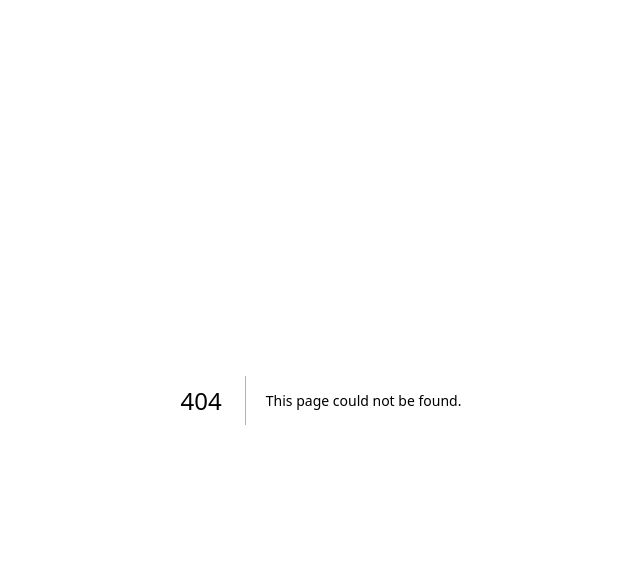
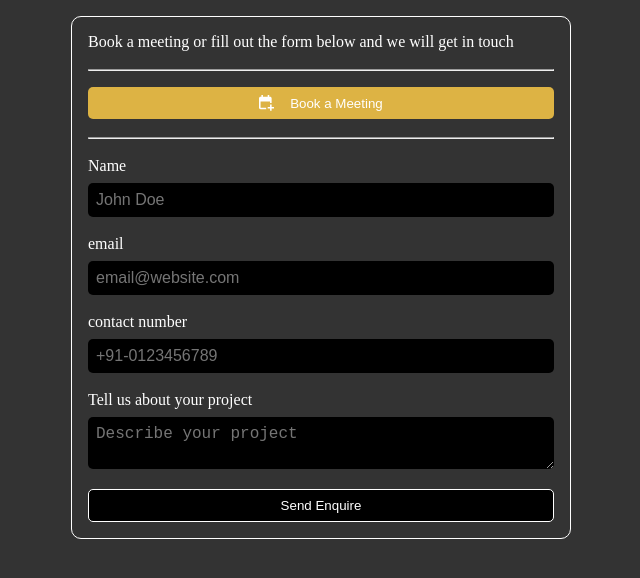
Before and after one commit to divyanshchahar/website, a Next.js app: page /contactus in a window 1280 px wide. Before the commit this address had no page. Shown: the top 578 px of the page, without its empty margins (319-959 px from the left). Built offline with nearby package versions, Linux system fonts and the light colour scheme.

Commit message:
added new page

```diff
--- /dev/null
+++ b/src/pages/contactus.module.css
@@ -0,0 +1,30 @@
+.container {
+  background-color: var(--surface-primary-2);
+  padding: var(--spacing-m);
+  height: 100vh;
+
+  & input,
+  textarea {
+    background-color: var(--surface-secondry);
+    color: var(--typography-primary);
+    margin-top: var(--spacing-s);
+    font-size: 1rem;
+    padding: var(--spacing-s);
+    border-radius: var(--radius-s);
+    width: 100%;
+    border: none;
+  }
+
+  & form {
+    border: 1px solid white;
+    border-radius: var(--radius-m);
+    padding: var(--spacing-m);
+    max-width: 500px;
+    margin: auto;
+  }
+
+  & button {
+    margin-top: var(--spacing-m);
+    width: 100%;
+  }
+}
--- /dev/null
+++ b/src/pages/contactus.tsx
@@ -0,0 +1,62 @@
+import Button from "@/ui/components/Button";
+import styles from "./contactus.module.css";
+import CTAButton from "@/ui/components/CTAButton";
+import iconSchedule from "./../../public/icons/icon_meeting.svg";
+
+const DetailsOrSchedule = () => {
+  return (
+    <form>
+      <p>Book a meeting or fill out the form below and we will get in touch</p>
+
+      <br />
+
+      <hr />
+      <CTAButton
+        buttonText="Book a Meeting"
+        buttonIcon={iconSchedule}
+        buttonIconName="Calendar"
+      />
+      <br />
+      <hr />
+
+      <br />
+
+      <label>Name</label>
+      <br />
+      <input type="text" placeholder="John Doe" />
+
+      <br />
+      <br />
+
+      <label>email</label>
+      <br />
+      <input type="text" placeholder="email@website.com" />
+
+      <br />
+      <br />
+
+      <label>contact number</label>
+      <br />
+      <input type="text" placeholder="+91-0123456789" />
+
+      <br />
+      <br />
+
+      <label>Tell us about your project</label>
+      <br />
+      <textarea placeholder="Describe your project" />
+
+      <Button buttonText="Send Enquire" />
+    </form>
+  );
+};
+
+function Contactus() {
+  return (
+    <div className={styles.container}>
+      <DetailsOrSchedule />
+    </div>
+  );
+}
+
+export default Contactus;
```
